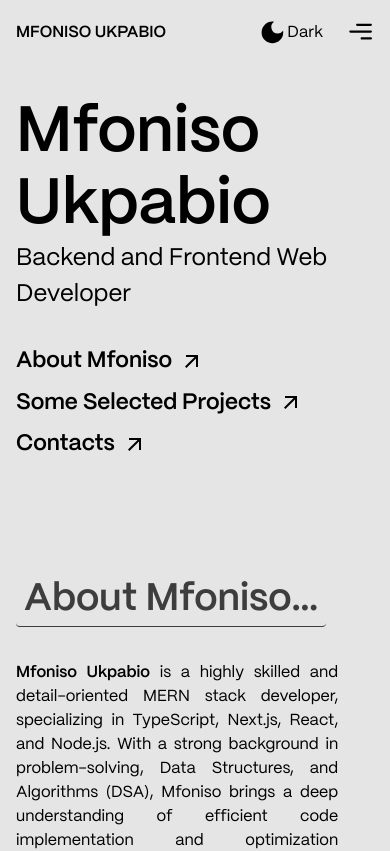
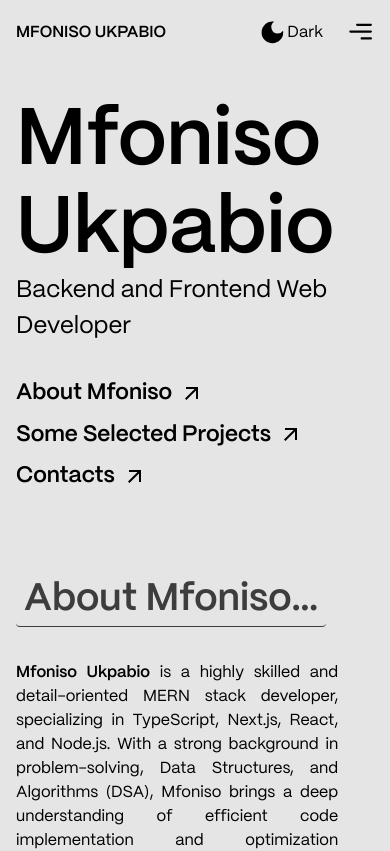
Before and after one commit to AirZED/new-portfolio, a React (Vite) app: page / in a window 390 px wide. Shown: the top 851 px of the page. Built offline with nearby package versions, Linux system fonts and the light colour scheme.

Commit message:
more-test

```diff
--- a/src/styles/Home.module.css
+++ b/src/styles/Home.module.css
@@ -101,7 +101,7 @@
 
     .home {
         /* min-height: auto; */
-        padding: 6rem 1rem 0 1rem !important;
+        padding: 6rem 4rem 0 4rem !important;
     }
 
 
@@ -110,6 +110,10 @@
 @media (max-width:1000px) {}
 
 @media (max-width:700px) {
+     .home {
+         /* min-height: auto; */
+         padding: 6rem 1rem 0 1rem !important;
+     }
 
     .home {
         padding: 6rem 1rem 0 1rem !important;
@@ -124,15 +128,12 @@
         font-size: 1.5rem;
     }
 
-
-
-
 }
 
 @media (max-width:500px) {
     .topic h1 {
-        font-size: 4rem;
-        line-height: 4.5rem;
+        font-size: 5rem;
+        line-height: 5.5rem;
     }
 
     .menu {
```
